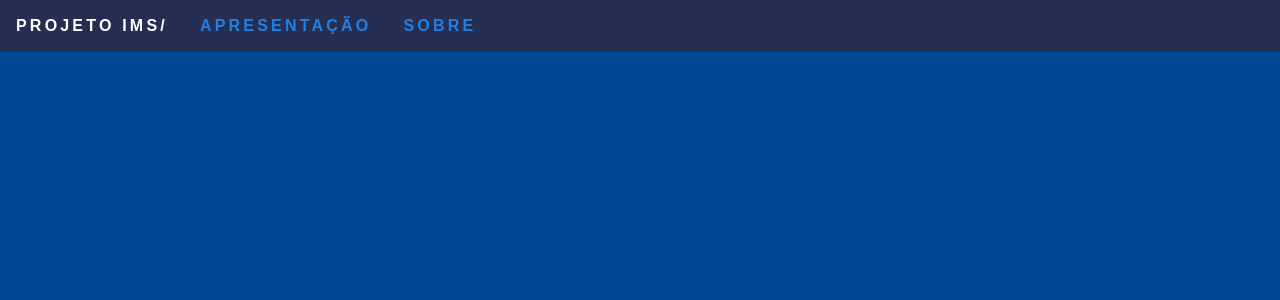
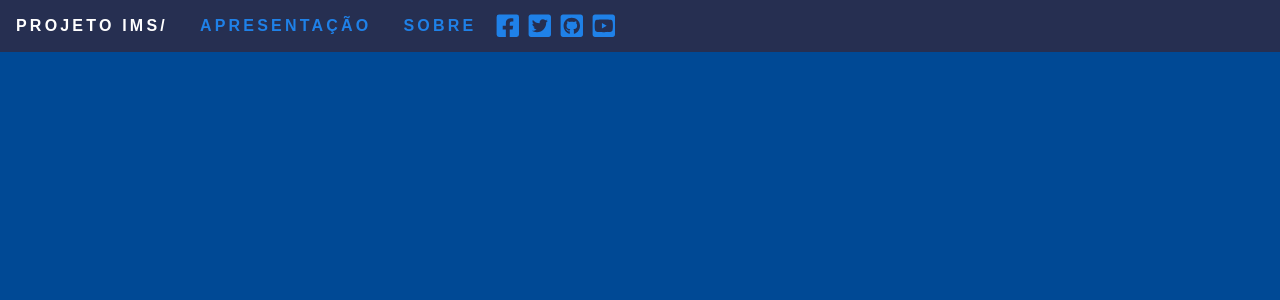
Before and after one commit to IMS-Recife/IMS-Frontend, a Next.js app: page / in a window 1280 px wide. Shown: the top 300 px of the page. Built offline with nearby package versions, Linux system fonts and the light colour scheme.

Commit message:
Add Icons in the header

```diff
--- /dev/null
+++ b/src/components/NavbarElements/IconNavLink.js
@@ -0,0 +1,18 @@
+import styled from "styled-components";
+
+const NavLink = styled.a`
+  color: #1f81e8;
+  display: flex;
+  align-items: center;
+  padding: 0 0.2rem;
+  height: 100%;
+  cursor: pointer;
+  &.active {
+    color: #fff;
+  }
+  :hover {
+    color: #fff;
+  }
+`;
+
+export default NavLink;
--- a/src/components/NavbarElements/index.js
+++ b/src/components/NavbarElements/index.js
@@ -1,7 +1,8 @@
 import Nav from "./Nav";
 import NavLink from "./NavLink";
 import ProjectNavLink from "./ProjectNavLink";
+import IconNavLink from "./IconNavLink";
 import NavMenu from "./NavMenu";
 import Bars from "./Bars";
 
-export { Nav, NavLink, ProjectNavLink, NavMenu, Bars };
+export { Nav, NavLink, ProjectNavLink, IconNavLink, NavMenu, Bars };
--- a/src/patterns/Navbar/index.js
+++ b/src/patterns/Navbar/index.js
@@ -1,5 +1,12 @@
 import React from "react";
 import { injectIntl, FormattedMessage } from "react-intl";
+import {
+  FaFacebookSquare,
+  FaTwitterSquare,
+  FaGithubSquare,
+  FaYoutubeSquare,
+} from "react-icons/fa";
+
 // import Link from "next/link";
 
 import {
@@ -8,6 +15,7 @@ import {
   Bars,
   NavMenu,
   ProjectNavLink,
+  IconNavLink,
 } from "../../components/NavbarElements";
 
 const Navbar = () => (
@@ -23,6 +31,18 @@ const Navbar = () => (
         <NavLink>
           <FormattedMessage id="ABOUT" />
         </NavLink>
+        <IconNavLink>
+          <FaFacebookSquare size="1.6em" title="Facebook" />
+        </IconNavLink>
+        <IconNavLink>
+          <FaTwitterSquare size="1.6em" title="Twitter" />
+        </IconNavLink>
+        <IconNavLink>
+          <FaGithubSquare size="1.6em" title="Github" />
+        </IconNavLink>
+        <IconNavLink>
+          <FaYoutubeSquare size="1.6em" title="Youtube" />
+        </IconNavLink>
       </NavMenu>
       <Bars />
     </Nav>
```
